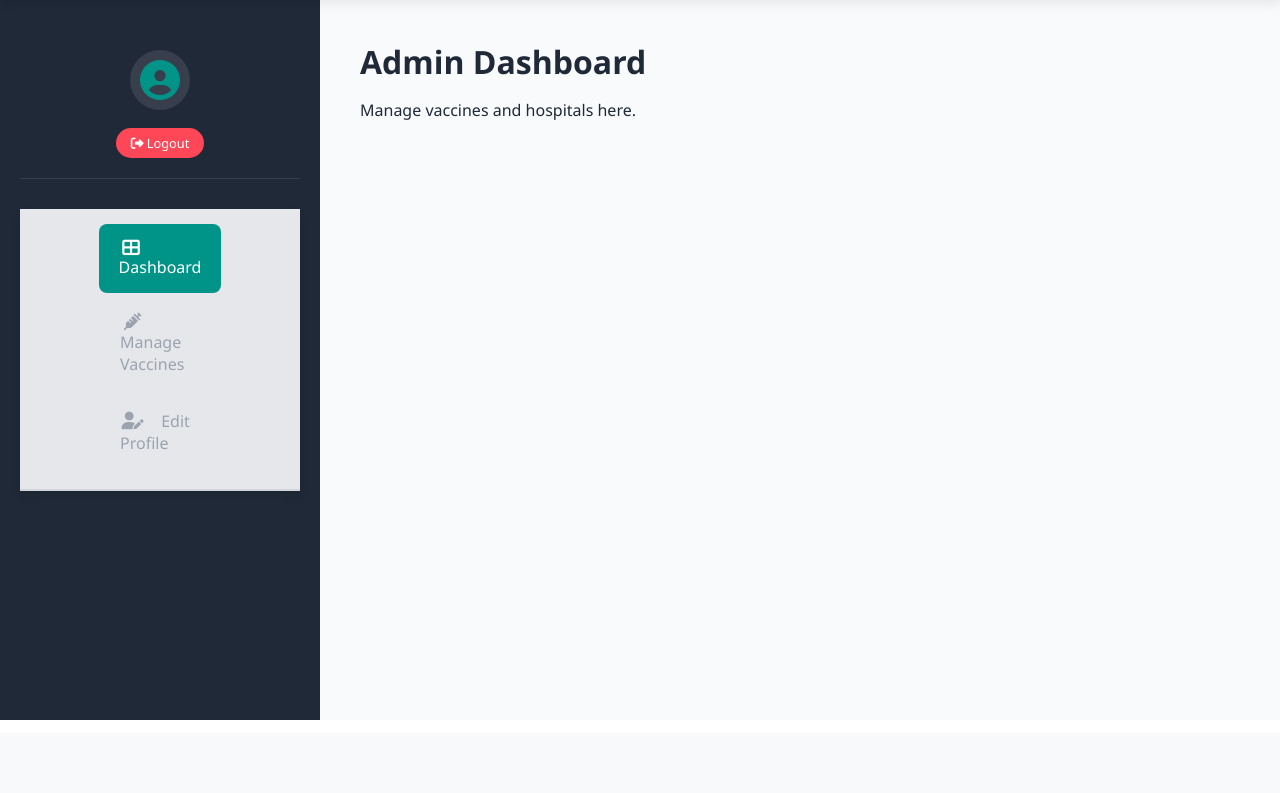
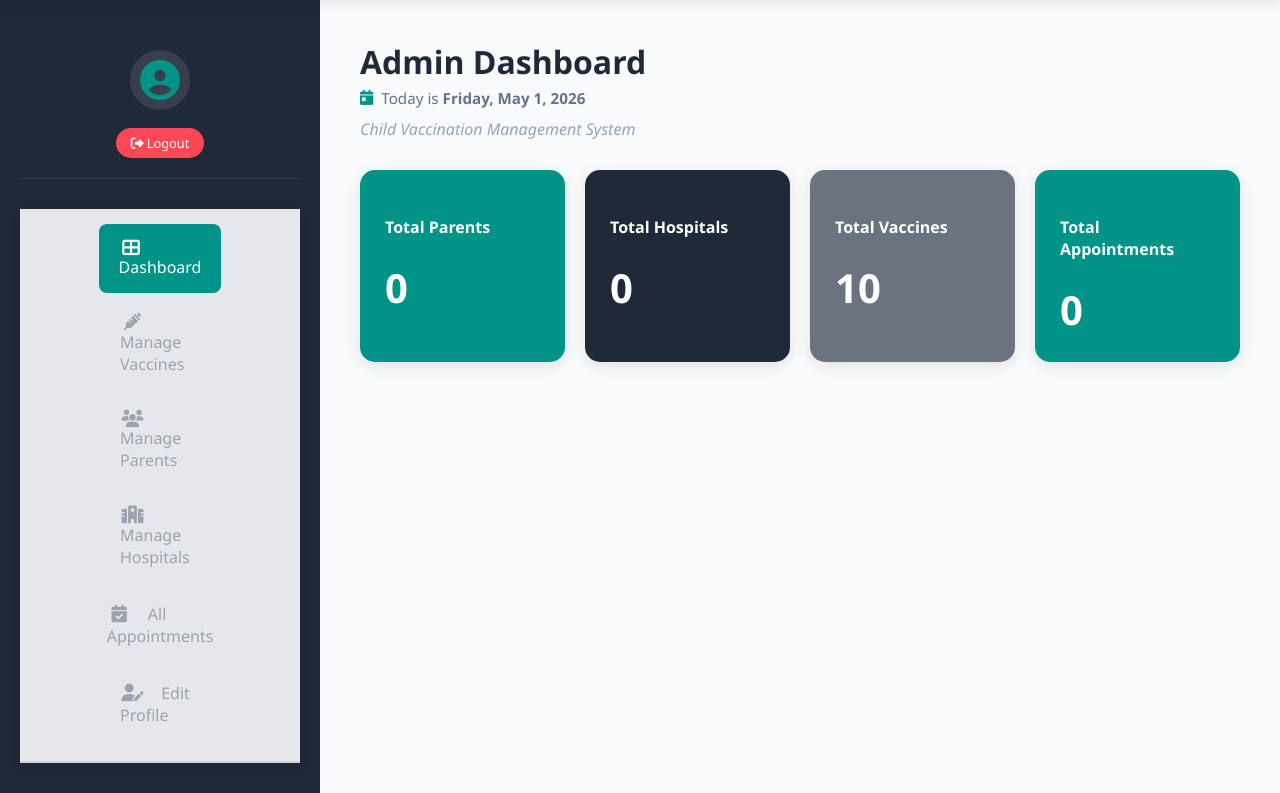
Before and after one commit to labibaNadi59/forlab, a Django app: page /dashboard/admin/ in a window 1280 px wide. Shown: the part 67-860 px from the top of the page. Before the commit the page ends 787 px from the top, so only its background shows below. Run offline with Django 5.2, Linux system fonts and the light colour scheme; data comes from the database, SQL or seed files in the repository; data that the repository does not hold is empty; parts of the project's set-up code (start-up, migrations or seed data) failed here and were passed over.

Commit message:
arnob, updated admin dash html, accounts app urls and views, added select child html

```diff
--- a/vacc_project/accounts/urls.py
+++ b/vacc_project/accounts/urls.py
@@ -32,4 +32,11 @@ urlpatterns = [
     path('profile/admin/photo/delete/', views.admin_photo_delete, name='admin_photo_delete'),
     path('profile/hospital/', views.hospital_profile, name='hospital_profile'),
     path('profile/hospital/logo/delete/', views.hospital_logo_delete, name='hospital_logo_delete'),
+path('manage/parents/', views.manage_parents, name='manage_parents'),
+path('manage/parents/delete/<int:parent_id>/', views.delete_parent, name='delete_parent'),
+path('manage/hospitals/', views.manage_hospitals, name='manage_hospitals'),
+path('manage/hospitals/delete/<int:hospital_id>/', views.delete_hospital, name='delete_hospital'),
+path('manage/appointments/', views.manage_appointments, name='manage_appointments'),
+
+
 ]
--- a/vacc_project/accounts/views.py
+++ b/vacc_project/accounts/views.py
@@ -4,7 +4,7 @@ from django.shortcuts import render, redirect
 
 from .forms import ParentForm, HospitalForm, ParentProfileForm, AdminProfileForm, HospitalProfileForm
 from .models import Parent, Hospital
-from vaccination.models import Child
+from vaccination.models import Child , Vaccine
 
 from appointments.models import Appointment, Reminder
 
@@ -67,9 +67,17 @@ def logout_view(request):
 
 
 def admin_dashboard(request):
+    total_parents = Parent.objects.count()
+    total_hospitals = Hospital.objects.count()
+    total_vaccines = Vaccine.objects.count()
+    total_appointments = Appointment.objects.count()
     return render(request, 'admin_dashboard.html', {
-        'user': request.user
+        'total_parents': total_parents,
+        'total_hospitals': total_hospitals,
+        'total_vaccines': total_vaccines,
+        'total_appointments': total_appointments,
     })
+
 
 
 def hospital_dashboard(request):
@@ -160,3 +168,30 @@ def hospital_logo_delete(request):
         hospital.logo = None
         hospital.save()
         return redirect('hospital_profile')
+
+
+def manage_parents(request):
+    parents = Parent.objects.all()
+    return render(request, 'manage_parents.html', {'parents': parents})
+
+
+def delete_parent(request, parent_id):
+    parent = Parent.objects.get(id=parent_id)
+    parent.user.delete()  # deletes user and parent profile together
+    return redirect('manage_parents')
+
+
+def manage_hospitals(request):
+    hospitals = Hospital.objects.all()
+    return render(request, 'manage_hospitals.html', {'hospitals': hospitals})
+
+
+def delete_hospital(request, hospital_id):
+    hospital = Hospital.objects.get(id=hospital_id)
+    hospital.user.delete()
+    return redirect('manage_hospitals')
+
+
+def manage_appointments(request):
+    appointments = Appointment.objects.all()
+    return render(request, 'manage_appointments.html', {'appointments': appointments})
--- a/vacc_project/templates/admin_dashboard.html
+++ b/vacc_project/templates/admin_dashboard.html
@@ -38,6 +38,15 @@
     <a href="{% url 'vaccine_list' %}">
         <i class="fas fa-syringe"></i> Manage Vaccines
     </a>
+    <a href="{% url 'manage_parents' %}">
+        <i class="fas fa-users"></i> Manage Parents
+    </a>
+    <a href="{% url 'manage_hospitals' %}">
+        <i class="fas fa-hospital"></i> Manage Hospitals
+    </a>
+    <a href="{% url 'manage_appointments' %}">
+        <i class="fas fa-calendar-check"></i> All Appointments
+    </a>
     <a href="{% url 'admin_profile' %}">
         <i class="fas fa-user-edit"></i> Edit Profile
     </a>
@@ -45,10 +54,37 @@
     </aside>
 
     <div class="main-dashboard">
-        <div class="welcome-header">
-            <h1>Admin Dashboard</h1>
-            <p>Manage vaccines and hospitals here.</p>
+        <div class="welcome-header" style="margin-bottom: 30px;">
+            <h1 style="color: var(--text-dark); font-size: 2rem; margin-bottom: 5px;">
+                Admin Dashboard
+            </h1>
+            <div style="display: flex; align-items: center; color: #64748b; font-size: 0.95rem;">
+                <i class="fas fa-calendar-day" style="margin-right: 8px; color: var(--primary-teal);"></i>
+                <span>Today is <strong>{% now "l, F j, Y" %}</strong></span>
             </div>
+            <p style="margin-top: 10px; color: #94a3b8; font-style: italic;">
+                Child Vaccination Management System
+            </p>
+        </div>
+
+        <section class="stats-grid">
+            <div class="stat-card teal-card">
+                <h4>Total Parents</h4>
+                <div class="stat-value">{{ total_parents }}</div>
+            </div>
+            <div class="stat-card dark-card">
+                <h4>Total Hospitals</h4>
+                <div class="stat-value">{{ total_hospitals }}</div>
+            </div>
+            <div class="stat-card gray-card">
+                <h4>Total Vaccines</h4>
+                <div class="stat-value">{{ total_vaccines }}</div>
+            </div>
+            <div class="stat-card teal-card">
+                <h4>Total Appointments</h4>
+                <div class="stat-value">{{ total_appointments }}</div>
+            </div>
+        </section>
     </div>
 </div>
 {% endblock %}
```
Also changed, not shown: vacc_project/templates/select_child.html (added, +44 -0 lines). Lines whose indentation alone changed are shown as unchanged.
